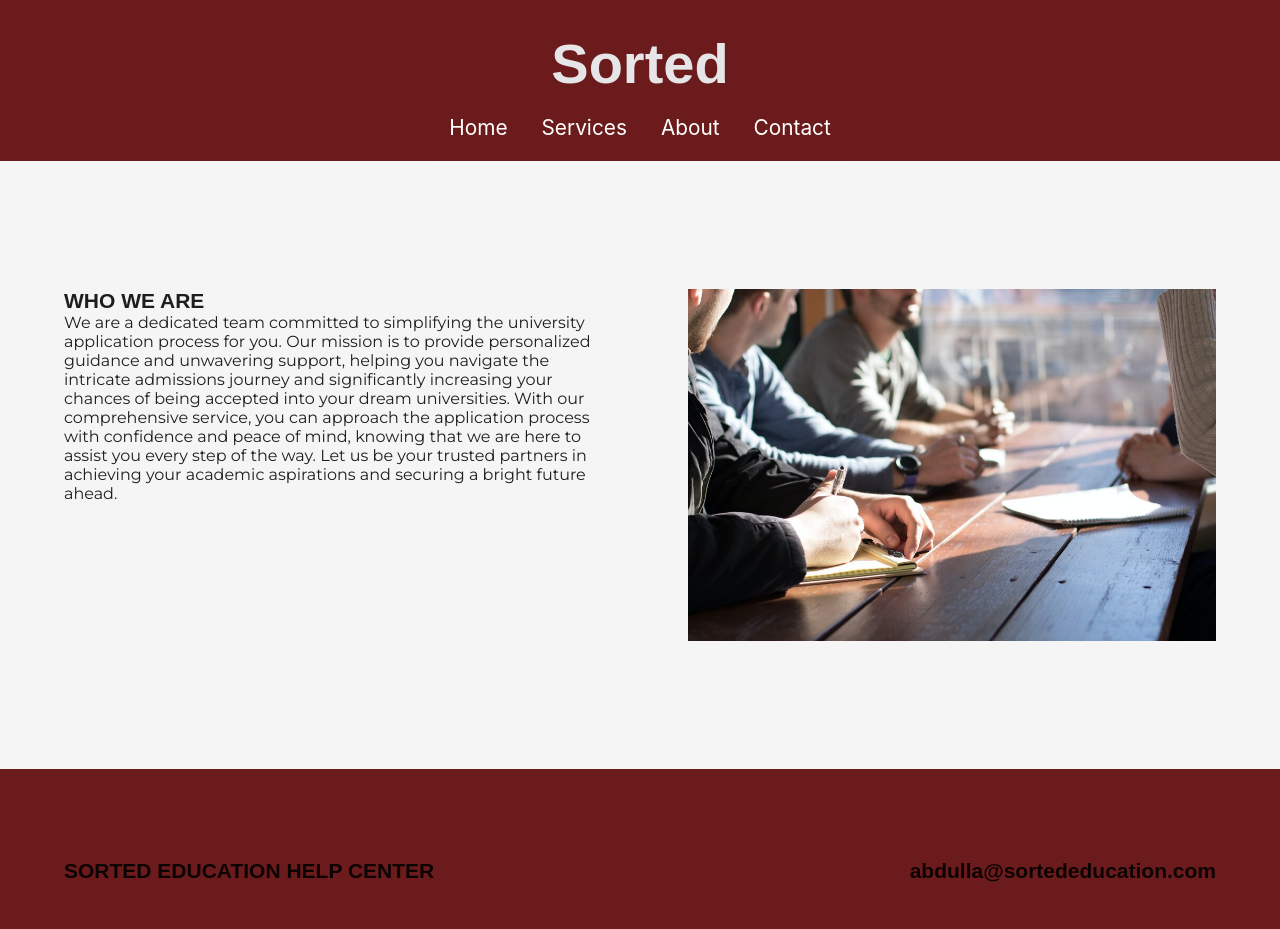
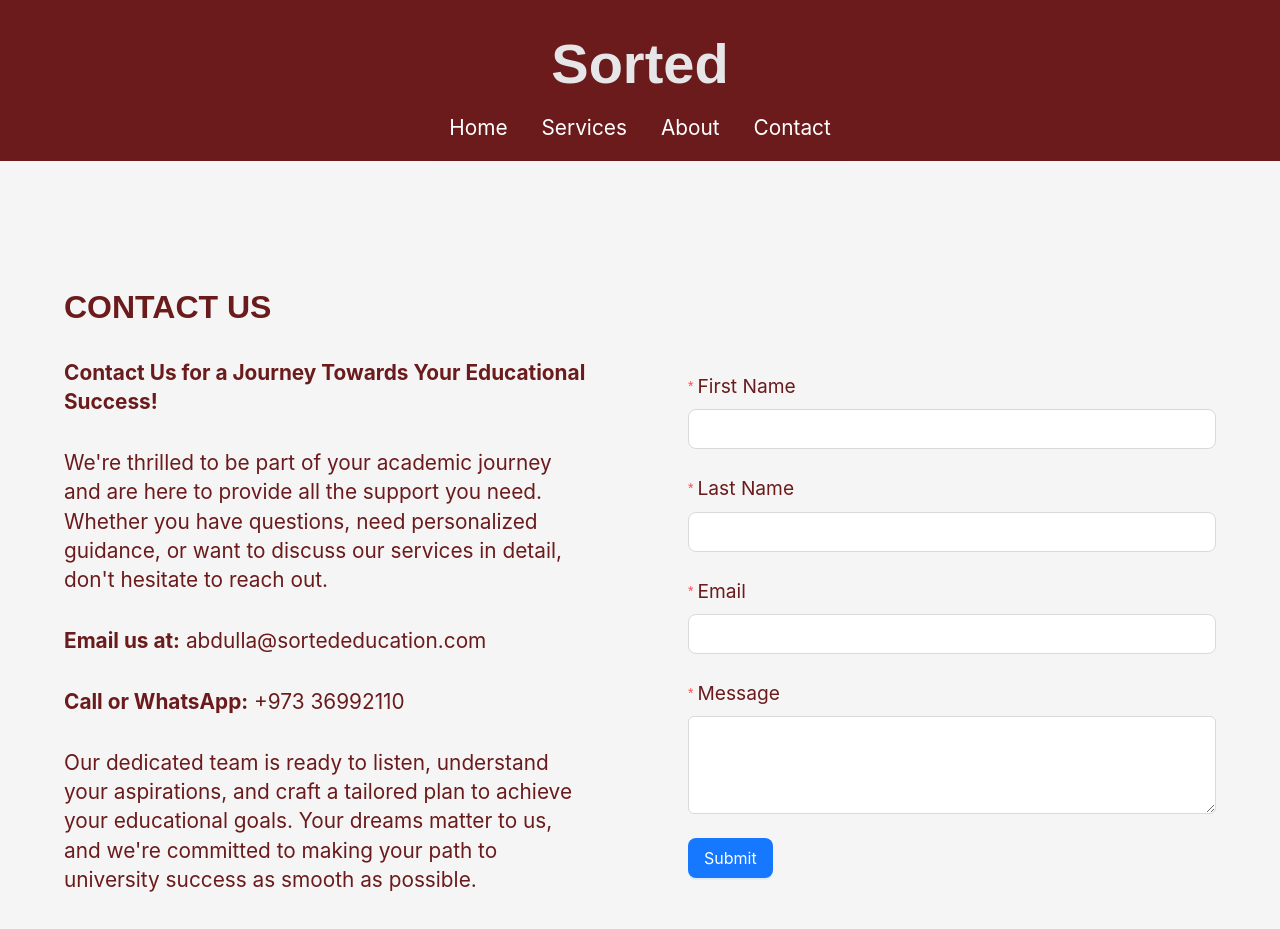
Before and after one commit to webdesignstall/client-sortededucation-course-finder, a Next.js app: page /contact in a window 1280 px wide. Shown: the top 929 px of the page. Built offline with nearby package versions, Linux system fonts and the light colour scheme; a web font is replaced by a local one.

Commit message:
[Done] Home Page draft

```diff
--- a/src/pages/contact.js
+++ b/src/pages/contact.js
@@ -1,9 +1,25 @@
+/* eslint-disable react/no-unescaped-entities */
+
 import RootLayout from "@/components/Layouts/RootLayout";
 import Head from "next/head";
-import {Col, Row} from "antd";
-import Image from "next/image";
+import {Button, Form, Input, InputNumber, Col, Row} from "antd";
 
+/* eslint-disable no-template-curly-in-string */
+const validateMessages = {
+    required: '${label} is required!',
+    types: {
+        email: '${label} is not a valid email!',
+        number: '${label} is not a valid number!',
+    },
+    number: {
+        range: '${label} must be between ${min} and ${max}',
+    },
+};
+/* eslint-enable no-template-curly-in-string */
 
+const onFinish = (values) => {
+    console.log(values);
+};
 const ContactUs = () => {
 
     return (
@@ -15,19 +31,99 @@ const ContactUs = () => {
                 <div className='container page-space contact'>
                     <Row>
                         <Col xs={24} sm={24} md={11}>
-                            <h2>WHO WE ARE</h2>
-                            <p>We are a dedicated team committed to simplifying the university application process for
-                                you. Our mission is to provide personalized guidance and unwavering support, helping you
-                                navigate the intricate admissions journey and significantly increasing your chances of
-                                being accepted into your dream universities. With our comprehensive service, you can
-                                approach the application process with confidence and peace of mind, knowing that we are
-                                here to assist you every step of the way. Let us be your trusted partners in achieving
-                                your academic aspirations and securing a bright future ahead.</p>
+                            <h2>CONTACT US</h2>
+                            <div className='contact-conent'>
+
+
+                                <p className='bold'>Contact Us for a Journey Towards Your Educational Success!</p>
+                                <p>We're thrilled to be part of your academic journey and are here to provide all the
+                                    support you
+                                    need. Whether you have questions, need personalized guidance, or want to discuss our
+                                    services in detail, don't hesitate to reach out.
+                                </p>
+                                <p><span className='bold'>Email us at:</span> abdulla@sortededucation.com
+                                </p>
+                                <p>
+                                   <span className='bold'>Call or WhatsApp:</span> +973 36992110
+
+                                </p>
+                                <p>Our dedicated team is ready to listen, understand your aspirations, and craft a
+                                    tailored
+                                    plan to
+                                    achieve your educational goals. Your dreams matter to us, and we're committed to
+                                    making
+                                    your
+                                    path to university success as smooth as possible.
+                                </p>
+                                <p>Let's work together towards a brighter future. Contact us today, and let the journey
+                                    begin!</p>
+
+                            </div>
                         </Col>
 
                         <Col xs={0} sm={0} md={2}></Col>
                         <Col xs={24} sm={24} md={11} style={{display: 'flex', alignItems: 'center'}}>
-                            <Image layout="intrinsic" width={700} height={600} src={'/static/image-asset.jpeg'} alt={"Who We Are"} />
+                            <Form
+                                name="contact"
+                                onFinish={onFinish}
+                                validateMessages={validateMessages}
+                                layout={'vertical'}
+                                style={{width: '100%'}}
+                            >
+                                <Form.Item
+                                    name={'firstName'}
+                                    label="First Name"
+                                    rules={[
+                                        {
+                                            required: true,
+                                        },
+                                    ]}
+                                >
+                                    <Input size={'large'}/>
+                                </Form.Item>
+                                <Form.Item
+                                    name={'lastName'}
+                                    label="Last Name"
+                                    rules={[
+                                        {
+                                            required: true,
+                                        },
+                                    ]}
+                                >
+                                    <Input size={'large'}/>
+                                </Form.Item>
+                                <Form.Item
+                                    name={'email'}
+                                    label="Email"
+                                    rules={[
+                                        {
+                                            required: true,
+                                            type: 'email',
+                                        },
+                                    ]}
+                                >
+                                    <Input size={'large'}/>
+                                </Form.Item>
+
+                                <Form.Item
+                                    name={'message'}
+                                    label="Message"
+                                    rules={[
+                                        {
+                                            required: true
+                                        }
+                                    ]}
+                                >
+                                    <Input.TextArea rows={4} />
+                                </Form.Item>
+
+                                <Form.Item
+                                >
+                                    <Button size={'large'} type="primary" htmlType="submit">
+                                        Submit
+                                    </Button>
+                                </Form.Item>
+                            </Form>
                         </Col>
                     </Row>
                 </div>
--- a/src/styles/globals.css
+++ b/src/styles/globals.css
@@ -1,45 +1,59 @@
-:root{
+:root {
     --bgColor: #6B1B1C;
     --textColor: #E6E5E7;
-  --headingFont:'Norwester', sans-serif;
+    --headingFont: 'Norwester', sans-serif;
     --bodyFont: 'Montserrat', sans-serif;
 }
-html{
+
+html {
     font-size: 16px;
 }
-*{
+
+* {
     margin: 0;
     padding: 0;
-  box-sizing:border-box;
+    box-sizing: border-box;
 }
+
 h1, h2, h3, h4, h5, h6 {
     font-family: var(--headingFont);
 }
+
+body {
+    font-family: var(--bodyFont);
+}
+
 p {
     font-size: 1rem;
-  font-family: var(--bodyFont);
 }
+
 .login-form {
     max-width: 500px;
 }
+
 .login-form-forgot {
     float: right;
 }
+
 .ant-col-rtl .login-form-forgot {
     float: left;
 }
+
 .login-form-button {
     width: 100%;
 }
-.ant-result-icon svg{
+
+.ant-result-icon svg {
     color: var(--bgColor)
 }
+
 .container {
     max-width: 1350px;
     width: 90%;
     margin: auto;
     overflow: hidden;
 }
+
 .header {
     background-color: var(--bgColor);
     height: auto;
@@ -51,26 +65,33 @@ p {
     color: var(--textColor);
     padding: 90px 0;
 }
+
 .text-right {
     text-align: right;
 }
+
 .text-left {
     text-align: left;
 }
+
 .logo {
     font-size: 3.5rem;
     color: var(--textColor)
 }
+
 .menu {
     font-size: 1.3rem;
     text-transform: capitalize;
 }
+
 .page-space {
     margin-top: 8rem;
     margin-bottom: 8rem;
 }
+
 .about-us p,
-.services p {
+.services p,
+.contact p {
     color: var(--bgColor);
     font-size: 1.3rem;
     margin-top: 2rem;
@@ -82,22 +103,26 @@ p {
 }
 
 
-
 .about-us h2,
-.services h2{
+.services h2,
+.contact h2 {
     color: var(--bgColor);
     font-size: 2rem;
 }
+
 .services h2 {
     margin-bottom: 2rem;
 }
+
 .services .faq {
     margin-top: 2rem;
 }
+
 .services .faq p {
     margin: .6rem 0;
     font-size: 1.2rem;
 }
+
 .services .faq h4 {
     color: var(--bgColor);
     font-size: 1.2rem;
@@ -105,11 +130,33 @@ p {
     letter-spacing: 1px;
 }
 
+.bold {
+    font-weight: bold;
+}
+
+.contact .ant-form-item-label label,
+.home .ant-form-item-label label{
+    color: var(--bgColor);
+    font-size: 1.2rem;
+}
+.container.home {
+    max-width: 720px;
+}
+.home .search-field {
+    margin-top: 3rem;
+}
+.home .search-label {
+    text-align: center;
+    font-size: 4rem;
+    color: var(--bgColor);
+}
+
 
 @media screen and (max-width: 767px) {
     .about-us img {
         margin-top: 3rem;
     }
+
     .page-space {
         margin-top: 5rem;
         margin-bottom: 5rem;
```
Also changed, not shown: src/pages/index.js (+116 -2 lines). Lines whose indentation alone changed are shown as unchanged.
